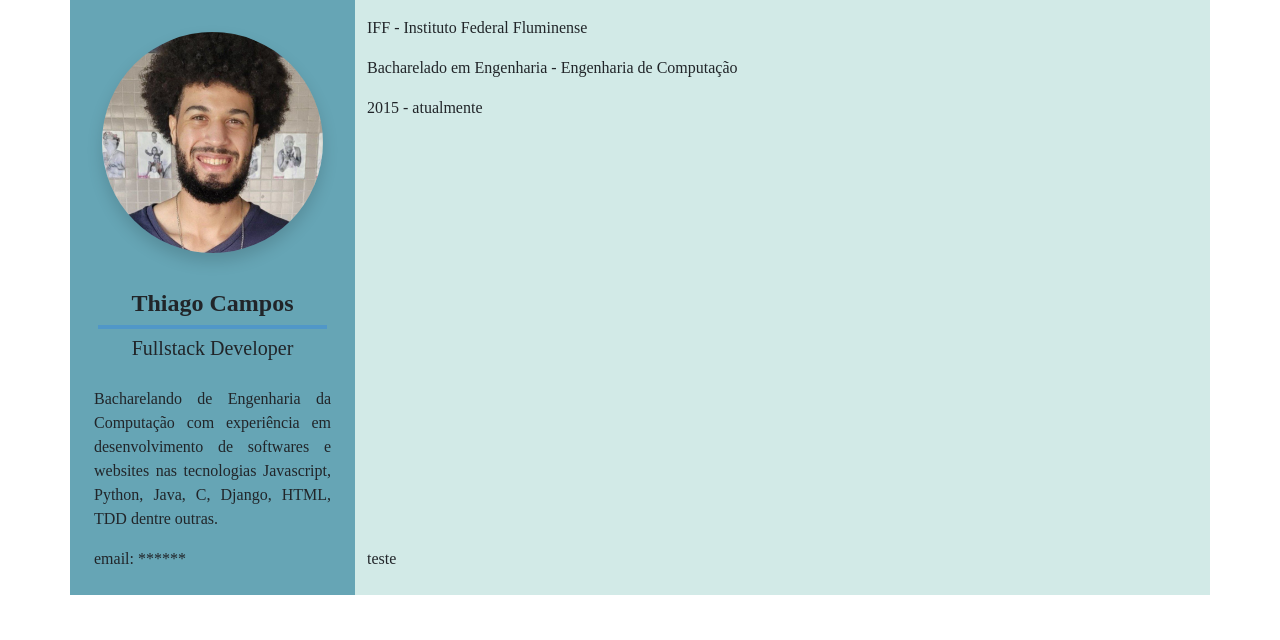
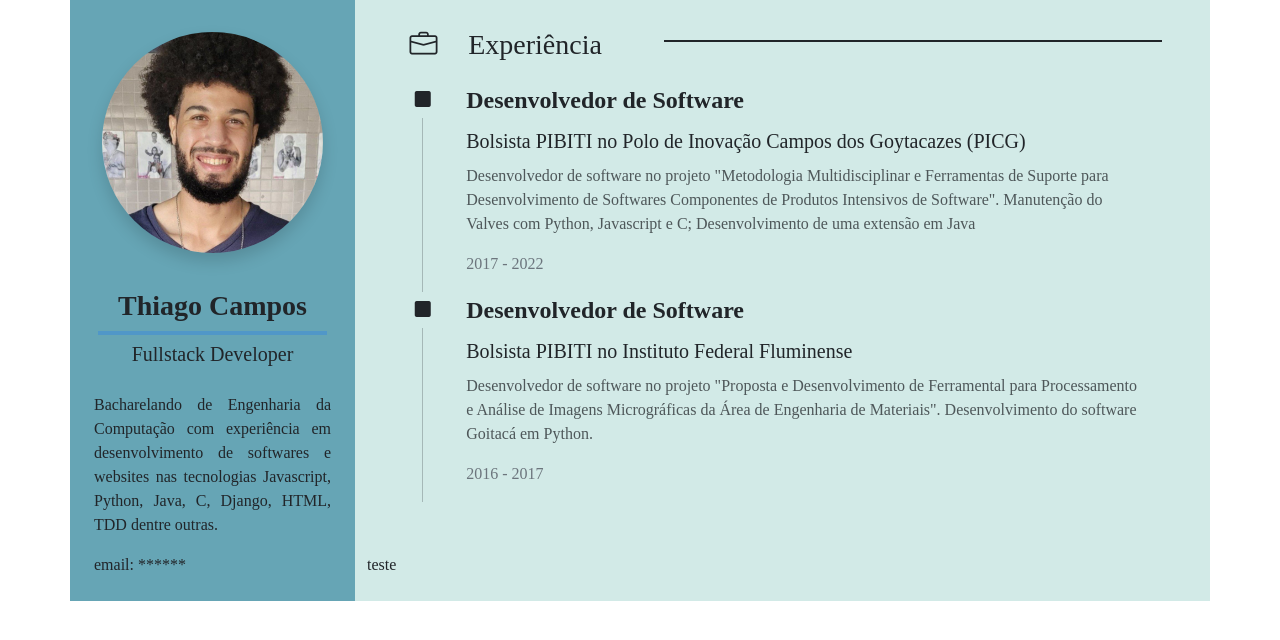
Before and after one commit to ThiagoCamposTN/ThiagoCamposTN.github.io, a plain HTML site: page index.html in a window 1280 px wide. Drawn offline with nearby package versions, Linux system fonts and the light colour scheme.

Commit message:
Criada a seção de Experiência.

```diff
--- a/index.html
+++ b/index.html
@@ -4,8 +4,10 @@
         <meta charset="utf-8">
         <meta name="viewport" content="width=device-width, initial-scale=1">
         <title>Thiago Campos - Currículo</title>
-    <link href="https://cdn.jsdelivr.net/npm/bootstrap@5.3.0-alpha1/dist/css/bootstrap.min.css" rel="stylesheet" integrity="sha384-GLhlTQ8iRABdZLl6O3oVMWSktQOp6b7In1Zl3/Jr59b6EGGoI1aFkw7cmDA6j6gD" crossorigin="anonymous">
+        <link href="https://cdn.jsdelivr.net/npm/bootstrap@5.3.0-alpha1/dist/css/bootstrap.min.css" rel="stylesheet"
+            integrity="sha384-GLhlTQ8iRABdZLl6O3oVMWSktQOp6b7In1Zl3/Jr59b6EGGoI1aFkw7cmDA6j6gD" crossorigin="anonymous">
         <link href="website.css" rel="stylesheet">
+        <link rel="stylesheet" href="https://cdn.jsdelivr.net/npm/bootstrap-icons@1.10.3/font/bootstrap-icons.css">
     </head>
     <body>
         <main class="container">
@@ -15,21 +17,80 @@
                         <img src="foto.jpeg" class="img-fluid rounded-circle shadow"/>
                     </div>
                     <div class="text-center my-4">
-                    <span class="fs-4"><strong>Thiago Campos</strong></span>
+                        <span class="fs-3"><strong>Thiago Campos</strong></span>
                         <hr class="border border-primary border-2 m-1">
                         <span class="fs-5">Fullstack Developer</span>
                     </div>
                     <p class="deprecated-text-justify">
-                    Bacharelando de Engenharia da Computação com experiência em desenvolvimento de softwares e websites nas tecnologias Javascript, Python, Java, C, Django, HTML, TDD dentre outras.
+                        Bacharelando de Engenharia da Computação com experiência em desenvolvimento de softwares e websites
+                        nas tecnologias Javascript, Python, Java, C, Django, HTML, TDD dentre outras.
                     </p>
                 </div>
-            <div id="principal-1" class="col-12 col-md-9">
-                <p>
+                <div id="principal-1" class="col-12 col-md-9 px-5 py-4">
+                    <div class="row fs-3">
+                        <div class="col-1 d-flex align-items-center justify-content-center"><i
+                                class="button bi bi-briefcase"></i></div>
+                        <div class="col-5 col-md-3">
+                            <p class="mb-0">Experiência</p>
+                        </div>
+                        <div class="col-6 col-md-8">
+                            <p class="">
+                                <hr class="border-2 opacity-100">
+                            </p>
+                        </div>
+                    </div>
+                    <div class="row mt-3">
+                        <div class="row">
+                            <div class="col-1 d-flex align-items-center justify-content-center"><i
+                                    class="bi bi-square-fill"></i></div>
+                            <div class="col-11">
+                                <p class="fs-4 mb-0"><strong>Desenvolvedor de Software</strong></p>
+                            </div>
+                        </div>
+                        <div class="row">
+                            <div class="col-1 d-flex align-items-stretch justify-content-center">
+                                <div class="vr"></div>
+                            </div>
+                            <div class="col-11 mt-2">
+                                <p class="fs-5 mb-2">Bolsista PIBITI no Polo de Inovação Campos dos Goytacazes (PICG) </p>
+                                <p class="text-muted"> Desenvolvedor de software no projeto "Metodologia Multidisciplinar e
+                                    Ferramentas de Suporte para
+                                    Desenvolvimento de Softwares Componentes de Produtos Intensivos de Software". Manutenção
+                                    do Valves com Python, Javascript e C; Desenvolvimento de uma extensão em Java</p>
+                                <p class="text-secondary">2017 - 2022</p>
+                            </div>
+                        </div>
+                    </div>
+                    <div class="row">
+                        <div class="row">
+                            <div class="col-1 d-flex align-items-center justify-content-center"><i
+                                    class="bi bi-square-fill"></i></div>
+                            <div class="col-11">
+                                <p class="fs-4 mb-0"><strong>Desenvolvedor de Software</strong></p>
+                            </div>
+                        </div>
+                        <div class="row">
+                            <!-- <div class="col-1 text-center"><div class="vr" style="height: 200px;"></div></div> -->
+                            <div class="col-1 d-flex align-items-stretch justify-content-center">
+                                <div class="vr"></div>
+                            </div>
+                            <div class="col-11 mt-2">
+                                <p class="fs-5 mb-2">Bolsista PIBITI no Instituto Federal Fluminense</p>
+                                <p class="text-muted">Desenvolvedor de software no projeto "Proposta e Desenvolvimento de
+                                    Ferramental para Processamento e
+                                    Análise de Imagens Micrográficas da Área de Engenharia de Materiais". Desenvolvimento do
+                                    software Goitacá em Python.</p>
+                                <p class="text-secondary">2016 - 2017</p>
+                            </div>
+                        </div>
+                    </div>
+
+                    <!-- <p>
                         <p>IFF - Instituto Federal Fluminense</p>
                         <p>Bacharelado em Engenharia - Engenharia de Computação</p>
 
                         <p>2015 - atualmente</p>
-                </p>
+                    </p> -->
                 </div>
             </div>
             <div class="row">
@@ -43,6 +104,8 @@
                 </div>
             </div>
         </main>
-    <script src="https://cdn.jsdelivr.net/npm/bootstrap@5.3.0-alpha1/dist/js/bootstrap.bundle.min.js" integrity="sha384-w76AqPfDkMBDXo30jS1Sgez6pr3x5MlQ1ZAGC+nuZB+EYdgRZgiwxhTBTkF7CXvN" crossorigin="anonymous"></script>
+        <script src="https://cdn.jsdelivr.net/npm/bootstrap@5.3.0-alpha1/dist/js/bootstrap.bundle.min.js"
+            integrity="sha384-w76AqPfDkMBDXo30jS1Sgez6pr3x5MlQ1ZAGC+nuZB+EYdgRZgiwxhTBTkF7CXvN"
+            crossorigin="anonymous"></script>
     </body>
 </html>
```
Lines whose indentation alone changed are shown as unchanged.
